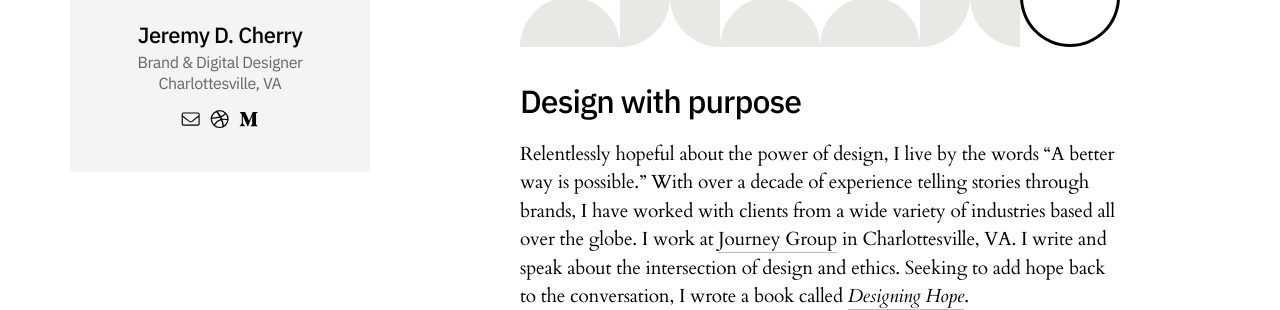
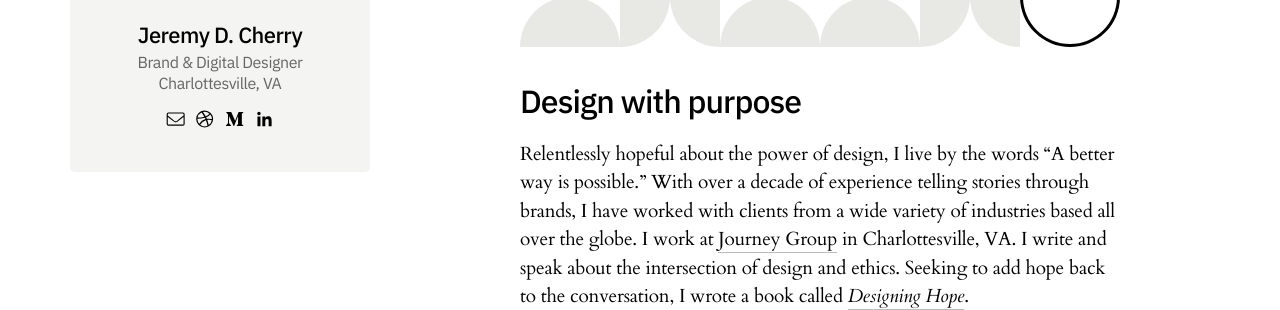
Before and after one commit to jeremydcherry/jeremydcherry.github.io, a Jekyll site: the page built from index.md, in a window 1280 px wide. Shown: the part 262-572 px from the top of the page. Built offline with Jekyll 4.4.1, drawn with Linux system fonts in a browser that asks for light colours.

Commit message:
Updated social icons

```diff
--- a/_includes/profile.html
+++ b/_includes/profile.html
@@ -7,5 +7,6 @@
 		<a href="mailto:jeremy@jeremydcherry.com" class="social-link"><img src="/images/email.svg" class="social-icon"></a>
 		<a href="https://www.dribbble.com/jeremydcherry" class="social-link"><img src="/images/dribbble.svg" class="social-icon"></a>
 		<a href="https://jeremydcherry.medium.com" class="social-link"><img src="/images/medium.svg" class="social-icon"></a>
+		<a href="" class="social-link"><img src="/images/linkedin.svg" class="social-icon"></a>
 	</div>
 </div>
```
Also changed, not shown: images/dribbble.svg, images/linkedin.svg (added), images/medium.svg.
